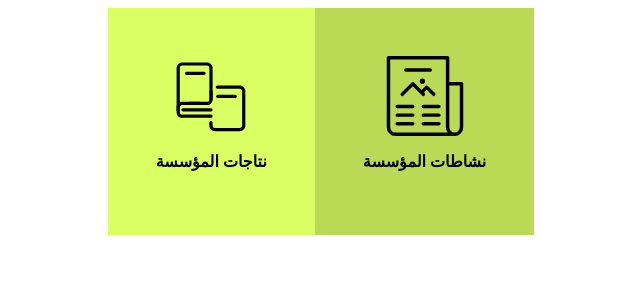
After one commit to realdaly/khuluq, a Django app: page /dashboard/ in a window 1280 px wide. The commit adds this page. Shown: the top 300 px of the page, without its empty margins (319-959 px from the left). Run offline with Django 4.2, Linux system fonts and the light colour scheme.

Commit message:
messing around with the dashboard styling

```diff
--- a/dashboard/templates/dashboard/activities.html
+++ b/dashboard/templates/dashboard/activities/activities.html
@@ -8,7 +8,9 @@
     <h1>النشاطات</h1>
     {% for activity in activities %}
     <div>
-        <p>{{ activity.title }}</p><a href="{% url 'dashboard:update-activity' activity.id %}">تعديل</a>
+        <p>{{ activity.title }}</p>
+        <a href="{% url 'dashboard:update-activity' activity.id %}">تعديل</a>
+        <a href="{% url 'dashboard:delete-activity' activity.id %}">حذف</a>
     </div>
     {% empty %}
     <p>لا توجد عناصر.</p>
--- a/dashboard/templates/dashboard/images.html
+++ b/dashboard/templates/dashboard/images.html
@@ -11,7 +11,7 @@
     }
 </style>
 
-<a href="{% url 'create-image' %}"><button>رفع صورة</button></a>
+<a href="{% url 'dashboard:create-image' %}"><button>رفع صورة</button></a>
 
 <div class="images">
     {% for image in images %}
--- /dev/null
+++ b/dashboard/templates/dashboard/index.html
@@ -0,0 +1,24 @@
+{% extends "dashboard/layout.html" %}
+{% load static %}
+
+{% block extraHead %}
+<link rel="stylesheet" href="{% static 'css/dashboard/index.css' %}">
+{% endblock %}
+
+{% block body %}
+
+<div class="container">
+
+    <a href="{% url 'dashboard:activities' %}" class="dashItem">
+        <img src="{% static 'icons/activity.svg' %}" alt="نشاطات المؤسسة">
+        <p>نشاطات المؤسسة</p>
+    </a href="{% url 'dashboard:activities' %}">
+
+    <div class="dashItem dashItemLite">
+        <img src="{% static 'icons/product.svg' %}" alt="نتاجات المؤسسة">
+        <p>نتاجات المؤسسة</p>
+    </div>
+
+</div>
+
+{% endblock %}
--- a/dashboard/templates/dashboard/layout.html
+++ b/dashboard/templates/dashboard/layout.html
@@ -4,6 +4,7 @@
     <meta charset="UTF-8">
     <meta http-equiv="X-UA-Compatible" content="IE=edge">
     <meta name="viewport" content="width=device-width, initial-scale=1.0">
+    {% block extraHead %}{% endblock %}
     <title>لوحة التحكم</title>
 </head>
 <body>
--- a/dashboard/urls.py
+++ b/dashboard/urls.py
@@ -5,17 +5,27 @@ app_name = "dashboard"
 
 urlpatterns = [
     # Display
+    path("", views.index, name="dashboard"),
+
     path("activities/", views.activities, name="activities"),
+
     path("images/", views.images, name="images"),
 
 
     # Create
     path("create-activity/", views.createActivity, name="create-activity"),
+
     path("upload-image/", views.createImage, name="create-image"),
+
     path("add-video/", views.createVideo, name="create-video"),
+
     path("upload-audio/", views.createAudio, name="create-audio"),
 
 
     # Update
     path("update-activity/<str:pk>/", views.updateActivity, name="update-activity"),
+
+
+    # Delete
+    path("delete-activity/<str:pk>/", views.deleteActivity, name="delete-activity")
 ]
--- a/dashboard/views.py
+++ b/dashboard/views.py
@@ -4,11 +4,18 @@ from backend.models import *
 from .forms import *
 
 # -------------------------------- Display ----------------------------
+def index(request):
+    context = {}
+    return render(request, "dashboard/index.html", context)
+
+
+
+
 def activities(request):
     activities = Activity.objects.all()
 
     context = {"activities":activities}
-    return render(request, "dashboard/activities.html", context)
+    return render(request, "dashboard/activities/activities.html", context)
 
 
 
@@ -40,12 +47,12 @@ def createActivity(request):
             instance = Activity.objects.create(title=title,main_img=main_img,audio=audio,body=body)
             instance.img_array.set(img_array)
             instance.vid_array.set(vid_array)
-            message = "تم"
+            return redirect("dashboard:activities")
         else:
             message = "الرجاء ملئ جميع الحقول المطلوبة"
 
     context = {"message":message,"all_images":all_images, "all_videos":all_videos}
-    return render(request, "dashboard/activity_form.html", context)
+    return render(request, "dashboard/activities/activity_form.html", context)
 
 
 
@@ -88,6 +95,10 @@ def createAudio(request):
 
     context = {}
     return render(request, "dashboard/audio_form.html", context)
+
+
+
+
 # -------------------------------- Update ----------------------------
 def updateActivity(request, pk):
     all_images = Image.objects.all()
@@ -104,9 +115,6 @@ def updateActivity(request, pk):
     vid_array = activity.vid_array.all
 
     data = {"title":title,"main_img":main_img,"audio":audio,"body":body,"img_array":img_array,"vid_array":vid_array}
-    # image = Image.objects.get(id=form.main_img.value)
-
-    print(data)
 
     if request.method == "POST":
         form = ActivityForm(request.POST, instance=activity)
@@ -115,5 +123,20 @@ def updateActivity(request, pk):
             return redirect("dashboard:activities")
         else:
             message = "Form is not valid"
-    context = {"message":message,"all_images":all_images,"data":data}
-    return render(request, "dashboard/activity_form.html", context)
+
+    context = {"message":message,"all_images":all_images,"all_videos":all_videos,"data":data}
+    return render(request, "dashboard/activities/activity_form.html", context)
+
+
+
+
+# -------------------------------- Delete ----------------------------
+def deleteActivity(request, pk):
+    activity = Activity.objects.get(id=pk)
+
+    if request.method == "POST":
+        activity.delete()
+        return redirect("dashboard:activities")
+
+    context = {"item":activity}
+    return render(request, "dashboard/delete.html", context)
--- /dev/null
+++ b/static/css/dashboard/index.css
@@ -0,0 +1,28 @@
+.container {
+    display: flex;
+    justify-content: center;
+    align-items: center;
+}
+
+.dashItem {
+    display: grid;
+    place-items: center;
+    background-color: #bada55;
+    padding: 3rem;
+    font-weight: bold;
+    cursor: pointer;
+    text-decoration: none;
+    color: #000;
+}
+
+.dashItemLite {
+    background-color: #daff62;
+}
+
+.dashItem:hover {
+    opacity: .8;
+}
+
+.dashItem img {
+    width: 5rem;
+}
```
Also changed, not shown: dashboard/templates/dashboard/activities/activity_form.html (renamed from dashboard/templates/dashboard/activity_form.html, +19 -4 lines), dashboard/templates/dashboard/delete.html (added, +16 -0 lines), db.sqlite3, static/icons/activity.svg (added), static/icons/product.svg (added).
